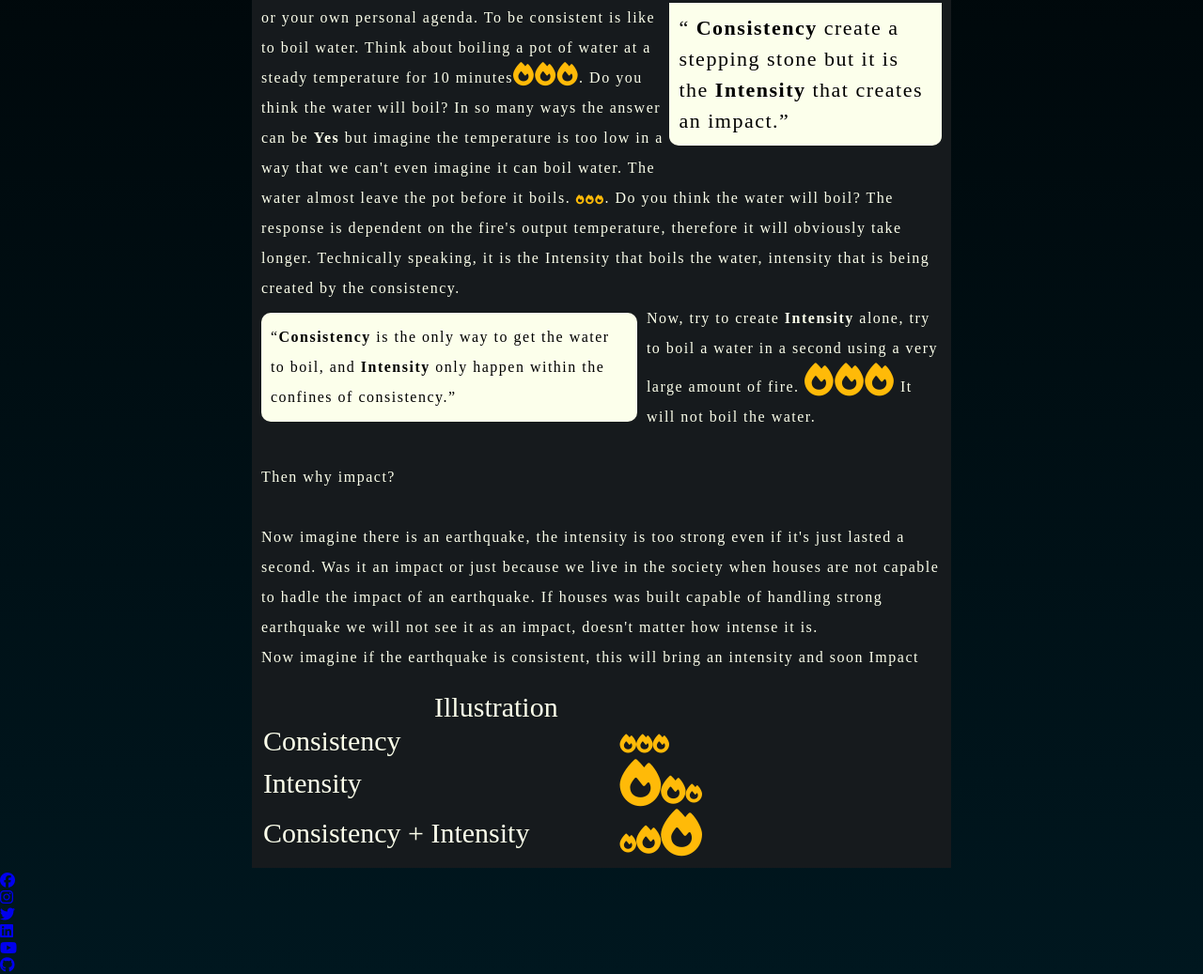
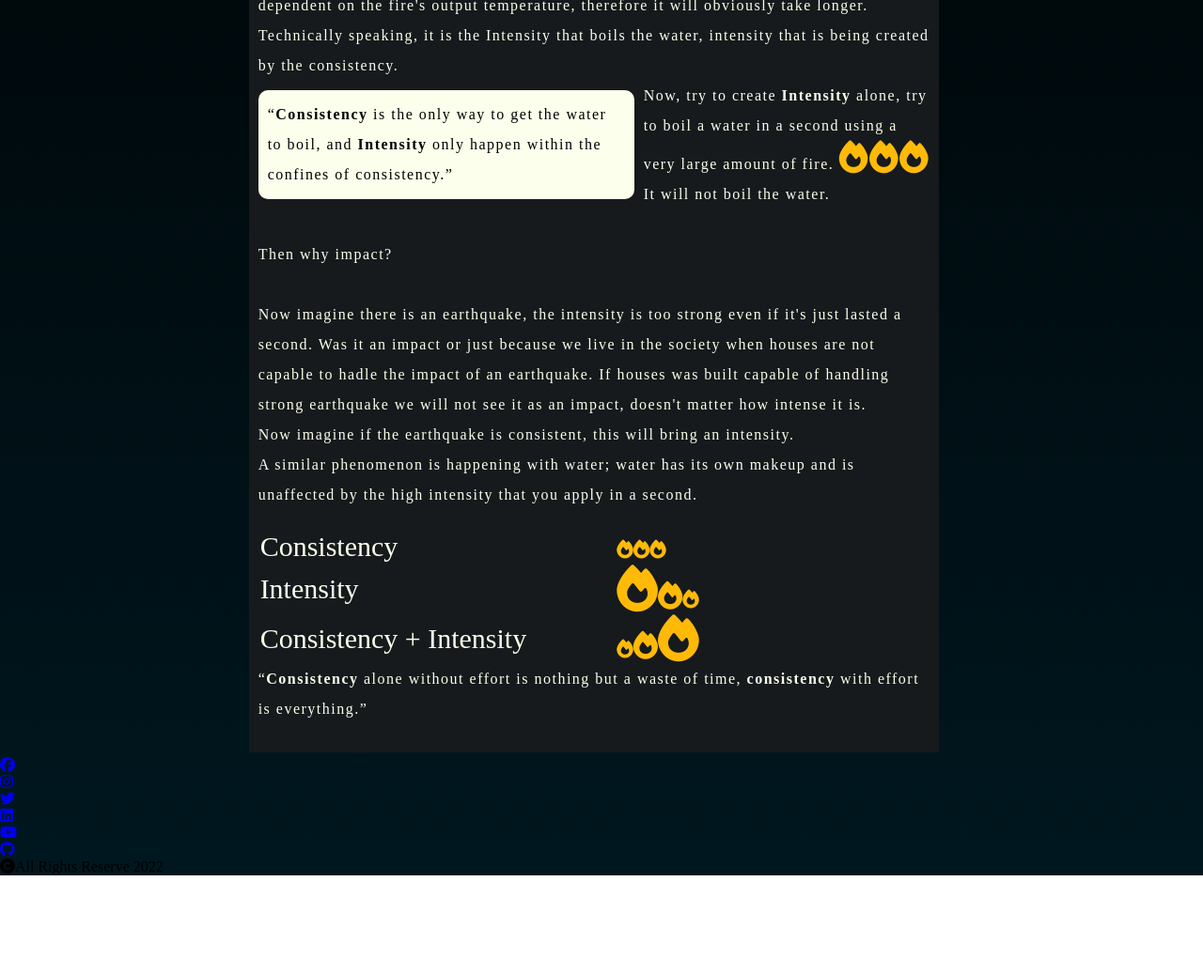
Before and after one commit to Markxethx/ConsistenctvsIntensity, a plain HTML site: page index.html in a window 1280 px wide. Shown: the part 615-1652 px from the top of the page at 94% size. After the commit the page ends 1547 px from the top, so only its background shows below. Drawn offline with Linux system fonts and the light colour scheme.

Commit message:
Update index.html

```diff
--- a/index.html
+++ b/index.html
@@ -11,7 +11,7 @@
 <link href="https://fonts.googleapis.com/css2?family=Dancing+Script&display=swap" rel="stylesheet">
 <script src="https://kit.fontawesome.com/34b9716bbe.js" crossorigin="anonymous"></script>
 </head>
-<body>
+<body id="logo">
     <section class="container">
         <header class="navbar">
             <h2 class="logo">The Blank.eth | Blog</h2>
@@ -25,15 +25,16 @@
         <div class="main-content">
             <article class="content1">
                 <h1>Why Consistency is Better than Intensity?</h1>
-                <img src="consistency.jpg" alt="" width="500px" height="auto">
-                <aside class="quote"><q> <strong>Consistency</strong> create a stepping stone but it is the <strong>Intensity</strong> that creates an impact.</q></aside>
-                <p>Knowing the difference between consistency and intensity is crucial when you are trying to reach a milestone on any route you are on. Especially if you are developing anything that may be related to a project for school, a career, a business, or your own personal agenda. To be consistent is like to boil water. Think about boiling a pot of water at a steady temperature for 10 minutes<i class="fa-solid fa-fire"></i><i class="fa-solid fa-fire"></i><i class="fa-solid fa-fire"></i>. Do you think the water will boil? In so many ways the answer can be <strong>Yes</strong> but imagine the temperature is too low in a way that we can't even imagine it can boil water. The water almost leave the pot before it boils. <i class="fa-solid fa-fire litte"></i><i class="fa-solid fa-fire litte"></i><i class="fa-solid fa-fire litte"></i>. Do you think the water will boil? The response is dependent on the fire's output temperature, therefore it will obviously take longer. Technically speaking, it is the Intensity that boils the water, intensity that is being created by the consistency.</p>
+                <img src="img/consistency.jpg" alt="" width="500px" height="auto">
+                <aside class="quote"><q> <strong>Consistency</strong> create a stepping stone and it is the <strong>Intensity</strong> that creates an impact.</q></aside>
+                <p>Knowing the difference between consistency and intensity is crucial when you are trying to reach a milestone on any route you are on. Especially if you are developing anything that may be related to a project for school, a career, a business, or your own personal agenda. To be consistent is like to boil water. Think about boiling a pot of water at a steady temperature for 10 minutes<i class="fa-solid fa-fire"></i><i class="fa-solid fa-fire"></i><i class="fa-solid fa-fire"></i>. Do you think the water will boil? In so many ways the answer can be <strong>Yes</strong> but imagine the temperature is too low in a way that we can't even imagine it can boil water. The water almost leave the pot before it boils <i class="fa-solid fa-fire litte"></i><i class="fa-solid fa-fire litte"></i><i class="fa-solid fa-fire litte"></i>. Do you think the water will boil? The response is dependent on the fire's output temperature, therefore it will obviously take longer. Technically speaking, it is the Intensity that boils the water, intensity that is being created by the consistency.</p>
                 <div class="quote2"><q><Strong>Consistency</strong> is the only way to get the water to boil, and <strong>Intensity</strong> only happen within the confines of consistency.</q></div>
                 <p>Now, try to create <strong>Intensity</strong> alone, try to boil a water in a second using a very large amount of fire. <i class="fa-solid fa-fire larger"></i><i class="fa-solid fa-fire larger"></i><i class="fa-solid fa-fire larger"></i> It will not boil the water.</p>
                 <br><p>Then why impact?</p><br> Now imagine there is an earthquake, the intensity is too strong even if it's just lasted a second. Was it an impact or just because we live in the society when houses are not capable to hadle the impact of an earthquake. If houses was built capable of handling strong earthquake we will not see it as an impact, doesn't matter how intense it is.</p>
-                <p>Now imagine if the earthquake is consistent, this will bring an intensity and soon Impact</p>
+                <p>Now imagine if the earthquake is consistent, this will bring an intensity.</p>
+                <p>A similar phenomenon is happening with water; water has its own makeup and is unaffected by the high intensity that you apply in a second.</p>
             </article>
-            <table class="consistency-vs-intensity"><caption>Illustration</caption>
+            <table class="consistency-vs-intensity">
                 <tbody>
                 <tr>
                     <td>Consistency</td>
@@ -49,8 +50,12 @@
                 </tr>
                 </tbody>
                 </table>
+            <article class="content1">
+                <div class="quote3"><q><strong>Consistency</strong> alone without effort is nothing but a waste of time, <strong>consistency</strong> with effort is everything.</q></div>
+            </article>
         </div>
         <div class="right"></div>
+        <a href="#logo"><i class="fa-solid fa-circle-arrow-up top-btn" id="logo"></i></a>
     </section>
     <footer class="footer">
         <main class="main-connect">
@@ -59,11 +64,11 @@
                 <li><a href="https://www.instagram.com/the_blank.eth/?hl=en" target="_blank"><i class="fa-brands fa-instagram"></i></li>
                 <li><a href="https://twitter.com/blankthecode" target="_blank"><i class="fa-brands fa-twitter"></i></a></li>
                 <li><a href="https://www.linkedin.com/in/saspa-mark-john-f-515a49234/" target="_blank"><i class="fa-brands fa-linkedin"></i></a></li>
-                <li><a href="https://www.youtube.com" target="_blank"><i class="fa-brands fa-youtube"></i></a></li>
+                <li><a href="https://www.youtube.com/channel/UCdRH3wqpElByHefiKWOw52g" target="_blank"><i class="fa-brands fa-youtube"></i></a></li>
                 <li><a href="https://github.com/Markxethx" target="_blank"><i class="fa-brands fa-github"></i></i></a></li>
             </ul>
+            <span> <i class="fa-solid fa-copyright"></i>All Rights Reserve 2022</span>
         </main>
-
     </footer>
 
 </body>
```
